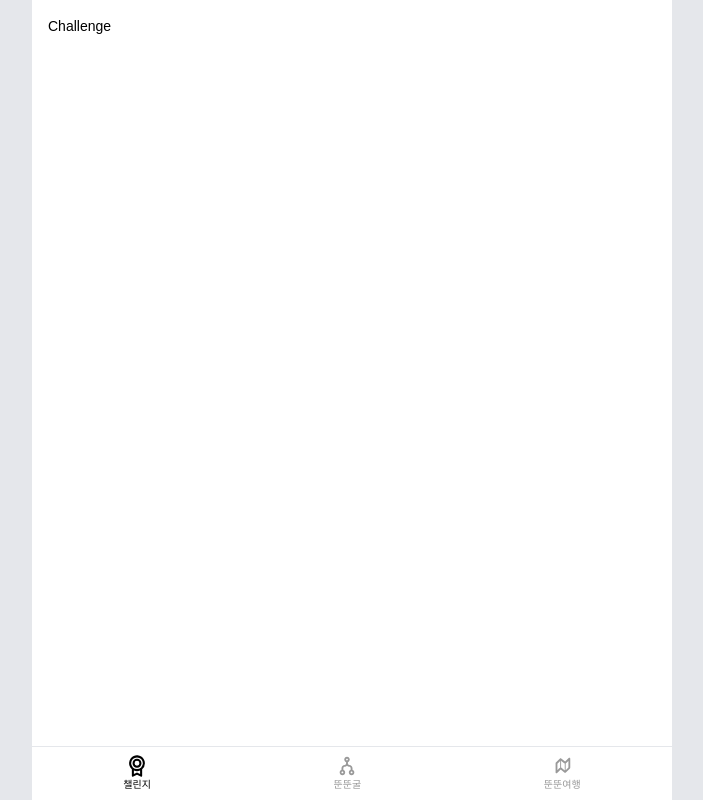
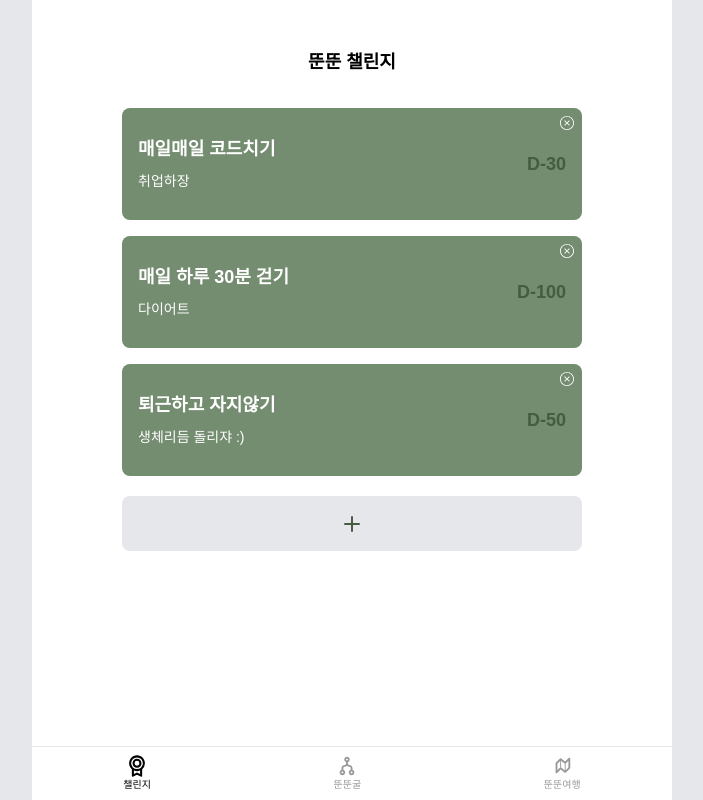
Before and after one commit to We-LGD/ddoon-ddoon, a React (Vite) app: page /challenge in a window 1280 px wide. Shown: the whole page, without its empty margins (288-991 px from the left). Built offline with nearby package versions, Linux system fonts and the light colour scheme; a web font is replaced by a local one.

Commit message:
design: Challenge page 기본 디자인 1차 완성

```diff
--- a/src/pages/Challenge.tsx
+++ b/src/pages/Challenge.tsx
@@ -1,5 +1,24 @@
+import ChellengeAddBtn from '@/shared/components/atoms/ChellengeAddBtn';
+import ChallengeBox from '@/shared/components/organisms/ChallengeBox';
+
+const dummy = [
+  { title: '매일매일 코드치기', memo: '취업하장', day: 30 },
+  { title: '매일 하루 30분 걷기', memo: '다이어트', day: 100 },
+  { title: '퇴근하고 자지않기', memo: '생체리듬 돌리쟈 :)', day: 50 },
+];
+
 function Challenge() {
-  return <div>Challenge</div>;
+  return (
+    <div className="flex flex-col items-center">
+      <h1 className="text-lg font-bold my-8">뚠뚠 챌린지</h1>
+      <section className="flex flex-col gap-4 mb-1">
+        {dummy.map((v) => {
+          return <ChallengeBox title={v.title} memo={v.memo} day={v.day} />;
+        })}
+      </section>
+      <ChellengeAddBtn />
+    </div>
+  );
 }
 
 export default Challenge;
```
